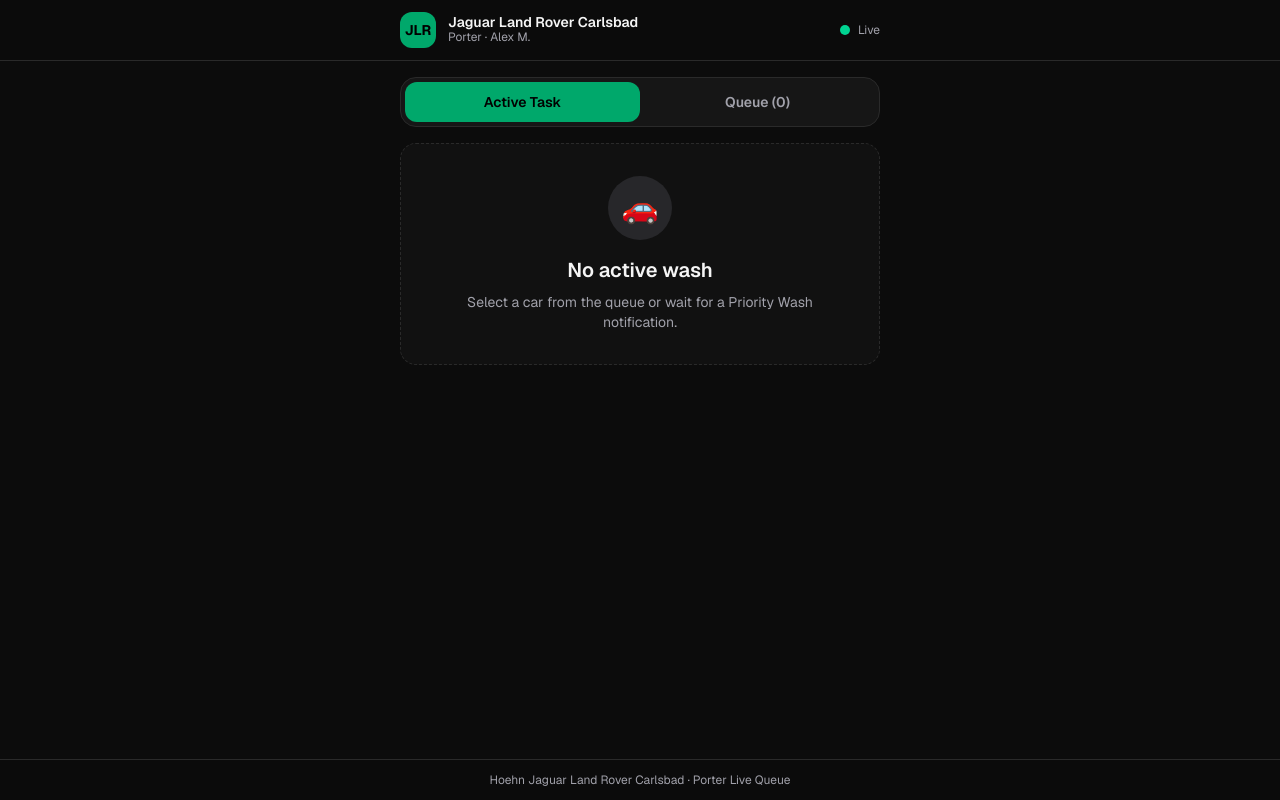
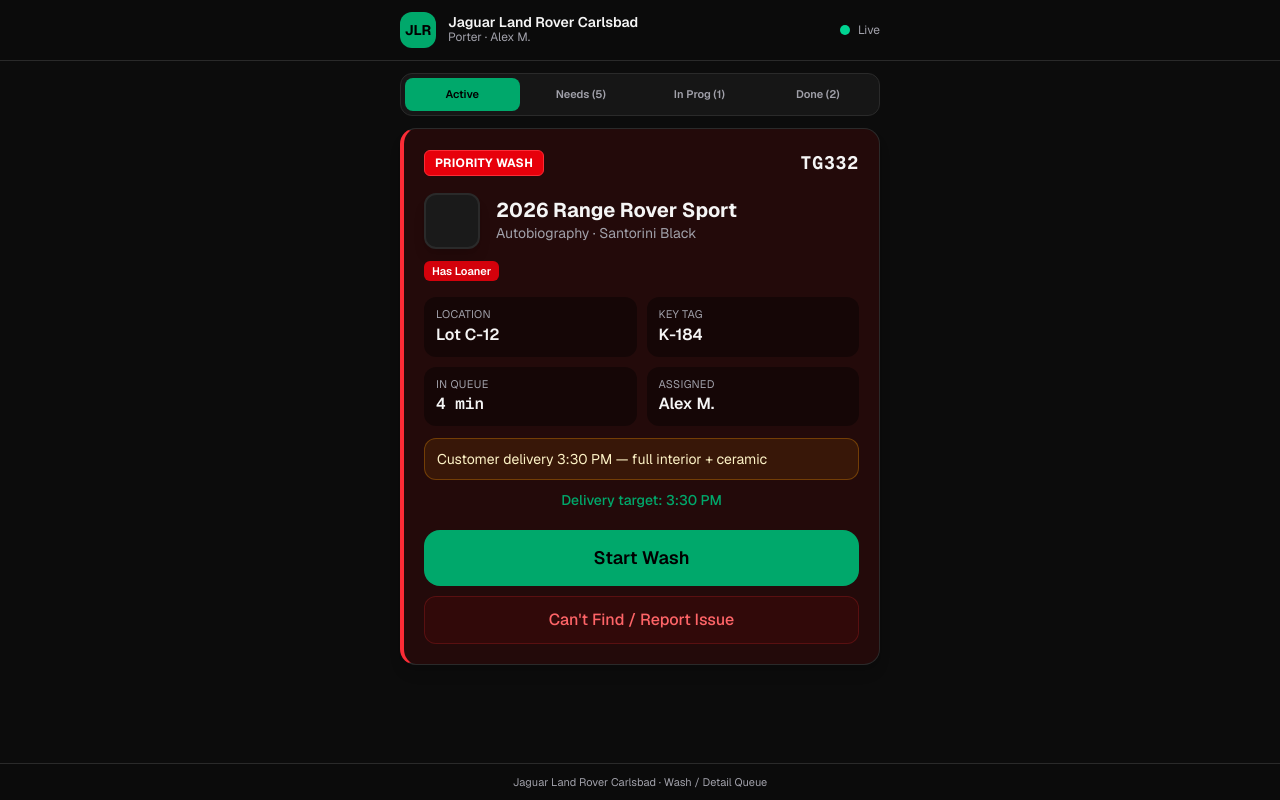
Before and after one commit to verishelf/jlrport, a Next.js app: page / in a window 1280 px wide. Built offline with nearby package versions, Linux system fonts and the light colour scheme.

Commit message:
Update main page with status tabs matching dealership Inspect workflow

```diff
--- a/src/app/page.tsx
+++ b/src/app/page.tsx
@@ -1,50 +1,81 @@
 "use client";
 
-import { useCallback, useEffect, useState } from "react";
+import { useCallback, useEffect, useMemo, useState } from "react";
 import { ActiveTask } from "@/components/ActiveTask";
 import { CarCard } from "@/components/CarCard";
 import { Header } from "@/components/Header";
 import { NotificationBanner } from "@/components/NotificationBanner";
-import { Car, initialCars, PORTER_NAME } from "@/lib/mock-data";
+import { Car, initialCars, PORTER_NAME, WashStatus } from "@/lib/mock-data";
+
+type Tab = "active" | "needs" | "progress" | "complete";
+
+const STATUS_ORDER: WashStatus[] = [
+  "PRIORITY WASH",
+  "NEEDS WASH",
+  "Wash In Progress",
+  "WASH COMPLETE",
+];
 
 export default function PorterDashboard() {
   const [cars, setCars] = useState<Car[]>(initialCars);
   const [activeId, setActiveId] = useState<string | null>(
-    initialCars.find((c) => c.status === "assigned")?.id ?? null
+    initialCars.find((c) => c.status === "PRIORITY WASH")?.id ?? null
   );
   const [isWorking, setIsWorking] = useState(false);
   const [elapsed, setElapsed] = useState(0);
   const [showNotification, setShowNotification] = useState(false);
   const [incomingCar, setIncomingCar] = useState<Car | null>(null);
-  const [tab, setTab] = useState<"active" | "queue">("active");
+  const [tab, setTab] = useState<Tab>("active");
 
   const activeCar = cars.find((c) => c.id === activeId) ?? null;
-  const queue = cars.filter(
-    (c) => c.status === "queued" || (c.status === "assigned" && c.id !== activeId)
+
+  const counts = useMemo(() => {
+    return {
+      needs: cars.filter(
+        (c) => c.status === "NEEDS WASH" || c.status === "PRIORITY WASH"
+      ).length,
+      progress: cars.filter((c) => c.status === "Wash In Progress").length,
+      complete: cars.filter((c) => c.status === "WASH COMPLETE").length,
+    };
+  }, [cars]);
+
+  const filteredQueue = useMemo(() => {
+    let list: Car[] = [];
+    if (tab === "needs") {
+      list = cars.filter(
+        (c) => c.status === "NEEDS WASH" || c.status === "PRIORITY WASH"
       );
+    } else if (tab === "progress") {
+      list = cars.filter((c) => c.status === "Wash In Progress");
+    } else if (tab === "complete") {
+      list = cars.filter((c) => c.status === "WASH COMPLETE");
+    }
+    return list.sort(
+      (a, b) =>
+        STATUS_ORDER.indexOf(a.status) - STATUS_ORDER.indexOf(b.status)
+    );
+  }, [cars, tab]);
 
-  // Timer when working
   useEffect(() => {
     if (!isWorking) return;
     const id = setInterval(() => setElapsed((e) => e + 1), 1000);
     return () => clearInterval(id);
   }, [isWorking]);
 
-  // Demo: simulate a new high-priority car after 12 seconds
   useEffect(() => {
     const timer = setTimeout(() => {
       const newCar: Car = {
         id: "demo-new",
-        stockNumber: "LR26099",
+        tag: "TG401",
         year: 2026,
         make: "Land Rover",
-        model: "Range Rover",
-        trim: "SE",
-        color: "Hakuba Silver",
-        colorHex: "#c0c0c0",
+        model: "Range Rover Sport",
+        trim: "Dynamic SE",
+        color: "Santorini Black",
+        colorHex: "#1a1a1a",
         location: "Front Line 1",
-        priority: "high",
-        status: "queued",
+        status: "PRIORITY WASH",
+        labels: ["Has Loaner"],
         notes: "Walk-in customer waiting — priority detail",
         timeInQueue: "0 min",
         keyTag: "K-300",
@@ -63,7 +94,13 @@ export default function PorterDashboard() {
     setElapsed(0);
     setCars((prev) =>
       prev.map((c) =>
-        c.id === activeId ? { ...c, status: "in_progress" as const } : c
+        c.id === activeId
+          ? {
+              ...c,
+              status: "Wash In Progress" as const,
+              assignedTo: PORTER_NAME,
+            }
+          : c
       )
     );
   }, [activeId]);
@@ -72,13 +109,15 @@ export default function PorterDashboard() {
     if (!activeId) return;
     setCars((prev) =>
       prev.map((c) =>
-        c.id === activeId ? { ...c, status: "completed" as const } : c
+        c.id === activeId
+          ? { ...c, status: "WASH COMPLETE" as const, timeInQueue: "—" }
+          : c
       )
     );
     setIsWorking(false);
     setElapsed(0);
     setActiveId(null);
-    setTab("queue");
+    setTab("complete");
   }, [activeId]);
 
   const handleCantFind = useCallback(() => {
@@ -90,9 +129,7 @@ export default function PorterDashboard() {
     setActiveId(incomingCar.id);
     setCars((prev) =>
       prev.map((c) =>
-        c.id === incomingCar.id
-          ? { ...c, status: "assigned" as const, assignedTo: PORTER_NAME }
-          : c
+        c.id === incomingCar.id ? { ...c, assignedTo: PORTER_NAME } : c
       )
     );
     setShowNotification(false);
@@ -103,6 +140,18 @@ export default function PorterDashboard() {
 
   const dismissNotification = () => {
     setShowNotification(false);
+  };
+
+  const selectCar = (c: Car) => {
+    if (
+      c.status === "NEEDS WASH" ||
+      c.status === "PRIORITY WASH" ||
+      c.status === "Wash In Progress"
+    ) {
+      setActiveId(c.id);
+      setIsWorking(c.status === "Wash In Progress");
+      setTab("active");
+    }
   };
 
   return (
@@ -117,31 +166,29 @@ export default function PorterDashboard() {
         />
       )}
 
-      <main className="mx-auto w-full max-w-lg flex-1 px-4 pb-24 pt-4">
-        {/* Tab switcher */}
-        <div className="mb-4 flex rounded-2xl border border-border bg-card p-1">
+      <main className="mx-auto w-full max-w-lg flex-1 px-4 pb-28 pt-3">
+        <div className="mb-3 grid grid-cols-4 gap-1 rounded-xl border border-border bg-card p-1">
+          {(
+            [
+              { id: "active", label: "Active" },
+              { id: "needs", label: `Needs (${counts.needs})` },
+              { id: "progress", label: `In Prog (${counts.progress})` },
+              { id: "complete", label: `Done (${counts.complete})` },
+            ] as const
+          ).map((t) => (
             <button
+              key={t.id}
               type="button"
-            onClick={() => setTab("active")}
-            className={`flex-1 rounded-xl py-2.5 text-sm font-semibold transition-colors ${
-              tab === "active"
+              onClick={() => setTab(t.id)}
+              className={`rounded-lg py-2 text-[11px] font-semibold transition-colors ${
+                tab === t.id
                   ? "bg-accent text-black"
                   : "text-muted hover:text-foreground"
               }`}
             >
-            Active Task
+              {t.label}
             </button>
-          <button
-            type="button"
-            onClick={() => setTab("queue")}
-            className={`flex-1 rounded-xl py-2.5 text-sm font-semibold transition-colors ${
-              tab === "queue"
-                ? "bg-accent text-black"
-                : "text-muted hover:text-foreground"
-            }`}
-          >
-            Queue ({queue.length})
-          </button>
+          ))}
         </div>
 
         {tab === "active" && (
@@ -155,39 +202,19 @@ export default function PorterDashboard() {
           />
         )}
 
-        {tab === "queue" && (
-          <div className="space-y-3">
-            <p className="text-sm text-muted">
-              Upcoming vehicles sorted by priority
-            </p>
-            {queue.length === 0 ? (
-              <div className="rounded-2xl border border-dashed border-border p-8 text-center text-muted">
-                Queue is empty
+        {tab !== "active" && (
+          <div className="space-y-2.5">
+            {filteredQueue.length === 0 ? (
+              <div className="rounded-xl border border-dashed border-border p-8 text-center text-muted text-sm">
+                No vehicles in this status
               </div>
             ) : (
-              queue.map((car) => (
+              filteredQueue.map((car) => (
                 <CarCard
                   key={car.id}
                   car={car}
                   isActive={car.id === activeId}
-                  onSelect={(c) => {
-                    if (c.status === "queued") {
-                      setActiveId(c.id);
-                      setCars((prev) =>
-                        prev.map((x) =>
-                          x.id === c.id
-                            ? {
-                                ...x,
-                                status: "assigned",
-                                assignedTo: PORTER_NAME,
-                              }
-                            : x
-                        )
-                      );
-                      setIsWorking(false);
-                      setTab("active");
-                    }
-                  }}
+                  onSelect={selectCar}
                 />
               ))
             )}
@@ -195,9 +222,8 @@ export default function PorterDashboard() {
         )}
       </main>
 
-      {/* Bottom safe area note */}
-      <footer className="fixed bottom-0 inset-x-0 border-t border-border bg-background/95 px-4 py-3 text-center text-xs text-muted backdrop-blur">
-        Hoehn Jaguar Land Rover Carlsbad · Porter Live Queue
+      <footer className="fixed bottom-0 inset-x-0 border-t border-border bg-background/95 px-4 py-2.5 text-center text-[11px] text-muted backdrop-blur">
+        Jaguar Land Rover Carlsbad · Wash / Detail Queue
       </footer>
     </div>
   );
```
Lines whose indentation alone changed are shown as unchanged.
